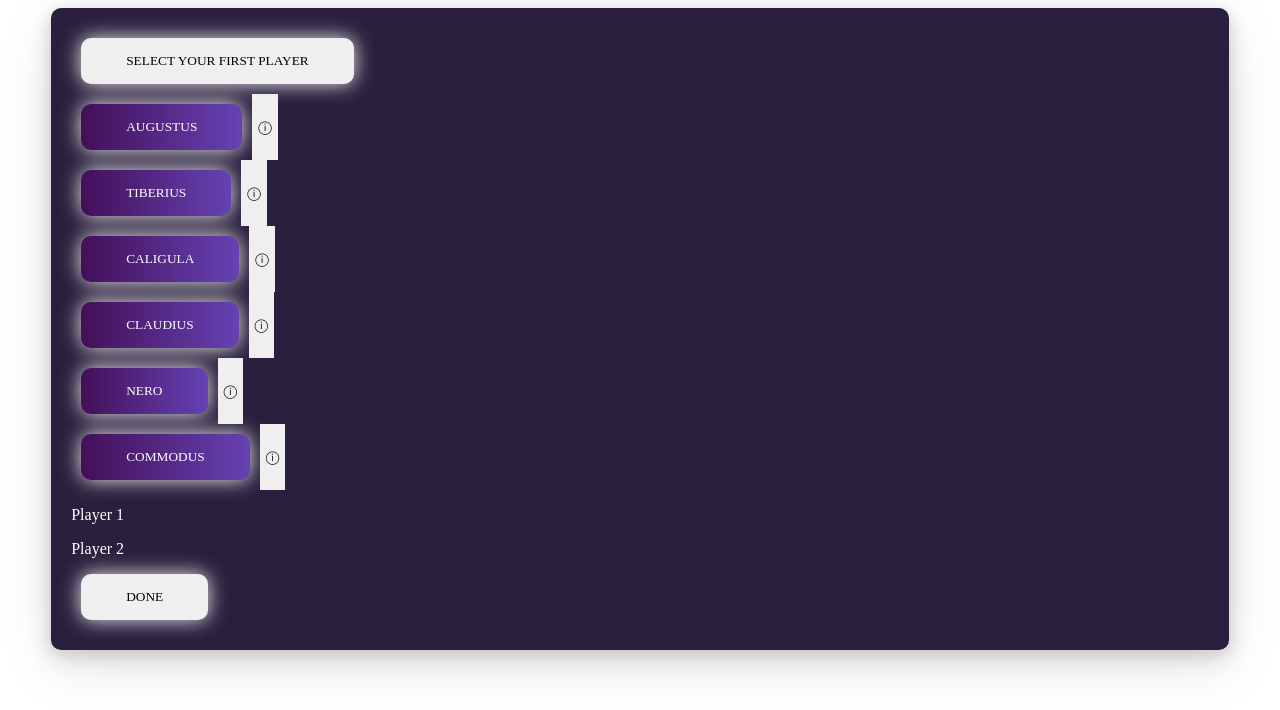
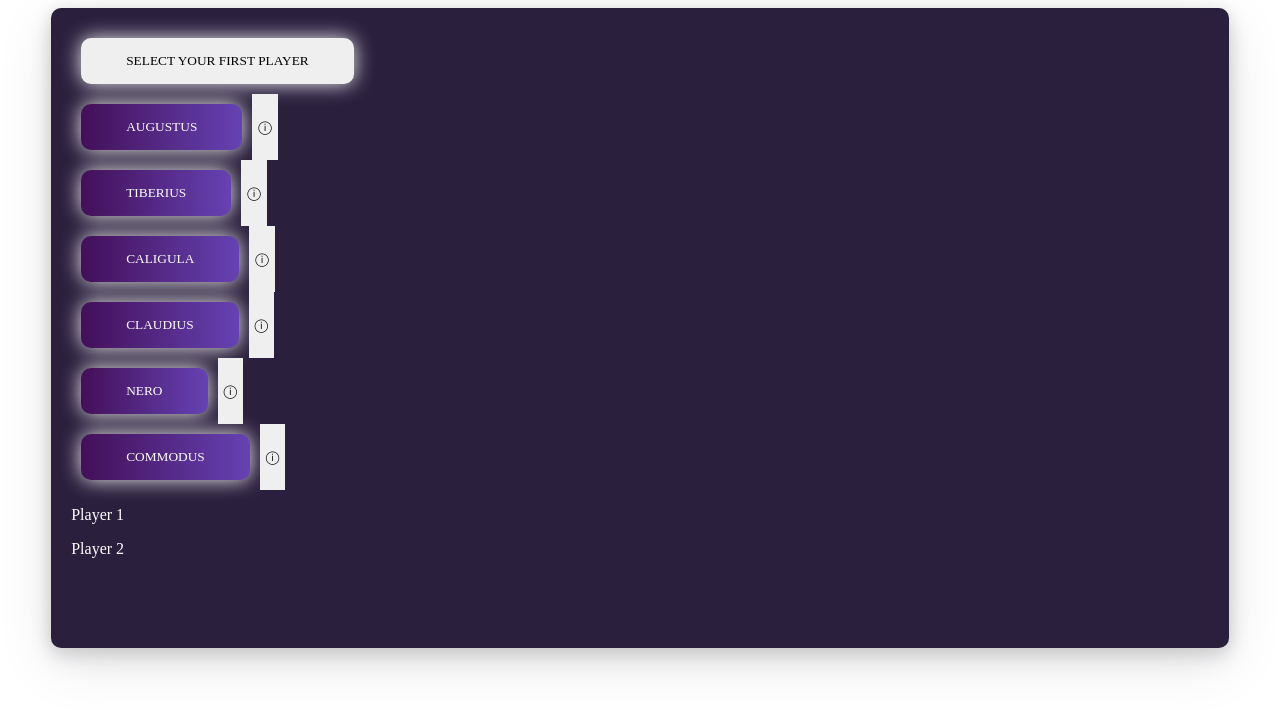
Before and after one commit to MargaretDobson/Roman-Emperors-Portfolio-React, a React (Vite) app: page / in a window 1280 px wide. Shown: the top 710 px of the page. Built offline with nearby package versions, Linux system fonts and the light colour scheme.

Commit message:
Found bug

```diff
--- a/src/components/gameComponents.tsx/Game.tsx
+++ b/src/components/gameComponents.tsx/Game.tsx
@@ -33,17 +33,20 @@ export default function Game(){
 
 
     function handlePlayers(name: string, switchval: boolean){ // takes selected players from lifted state and sets them
+        console.log(switchval)
         if(switchval){
             setSelectPlayerOne(prev => ({...prev, name: name}))
         }
-        else if(!switchval){
+        else if(switchval === false){
             setSelectPlayerTwo(prev => ({...prev, name: name}))
+            handleConfirmTeam(true)
         }
 
     }
 
     function handleConfirmTeam(confirm: boolean){
-        setConfirmTeam(prev => true)
+        console.log(selectPlayerOne)
+        console.log(selectPlayerTwo)
     }
 
     function handleButtonNull(isnull: boolean){
@@ -75,6 +78,7 @@ export default function Game(){
                         playerOne={selectPlayerOne}
                         playerTwo={selectPlayerTwo}
                         confirmTeamPlayers={handleConfirmTeam}
+                        buttonNuller={handleButtonNull}
                     />
 
                     {confirmTeam ?
--- a/src/components/gameComponents.tsx/playerSelection/ConfirmTeam.tsx
+++ b/src/components/gameComponents.tsx/playerSelection/ConfirmTeam.tsx
@@ -5,7 +5,7 @@ type ConfirmPlayerProps = {
 
 export default function ConfirmTeam({ playerOne, playerTwo }: ConfirmPlayerProps){
 
-    const handleYes = () => {"Yes"}
+    const handleYes = () => {console.log("yes")}
     const handleNo = () => {"No"}
 
 
--- a/src/components/gameComponents.tsx/playerSelection/PlayerSelectionScreen.tsx
+++ b/src/components/gameComponents.tsx/playerSelection/PlayerSelectionScreen.tsx
@@ -20,22 +20,19 @@ export default function PlayerSelectionScreen({ teamPlayers, buttonNuller, butto
     const [showConfirmButton, setShowConfirmButton] = useState(false)
     const [handleMap, setHandleMap] = useState(new Map(romanEmperors.map(data => [data.id, data.name])))
 
-    // passed to confirm
-
-
 
 
     function handleClick(id: number, name: string){ // player selection
         setPlayerName(prev => ({...prev, id: id, name: name}))
         setShowConfirmButton(prev => true) // confirm button
-        buttonNuller(true) // set button to null while confirming choice
+        buttonNuller(false) // set button to null while confirming choice
     }
 
     function handleConfirm(choice: boolean){ // player confirmation
         const playerValues = {id: playerName.id, name: playerName.name}
 
         if(choice){
-                //setButtonIsNull(prev => false) // set button to null
+                buttonNuller(true) // set button to null
                 setSwitchPlayers(prev => !prev)
                 setShowConfirmButton(prev => false)
 
@@ -48,7 +45,7 @@ export default function PlayerSelectionScreen({ teamPlayers, buttonNuller, butto
                 if(switchPlayers){ // sets player 1 name
                     teamPlayers(playerValues.name, true)
                 }
-                else if(!switchPlayers){ // sets player 2 name
+                else if(switchPlayers === false){ // sets player 2 name
                     teamPlayers(playerValues.name, false)
                 }
         }
--- a/src/components/gameComponents.tsx/teamComponents/teamOne.tsx
+++ b/src/components/gameComponents.tsx/teamComponents/teamOne.tsx
@@ -1,17 +1,21 @@
+import { useState } from "react";
+
 type ConfirmPlayerProps = {
   playerOne: {name: string};
   playerTwo: {name: string};
   confirmTeamPlayers: (confirm: boolean) => void;
+  buttonNuller: (isnull: boolean) => void;
 };
 
 
 export default function TeamOne({ playerOne, playerTwo, confirmTeamPlayers }: ConfirmPlayerProps) {
+    const [showDone, setShowDone] = useState(false)
 
-    function handleClick(){
+    function handleNullPlayer(){
         if(playerOne.name && playerTwo.name !== null){
             confirmTeamPlayers(true)
         }
-        else if(playerOne.name && playerTwo.name === null){
+        else if(playerOne.name || playerTwo.name === null){
             confirmTeamPlayers(false)
         }
     }
@@ -28,12 +32,19 @@ export default function TeamOne({ playerOne, playerTwo, confirmTeamPlayers }: Co
                 <p>{playerTwo.name}</p>
             </div>
 
+
             {/* Done button */}
 
-            <button
-                className="btn-white"
-                onClick={handleClick}
-            >Done</button>
+            {showDone ?
+
+                <button
+                    className="btn-white"
+                    onClick={handleNullPlayer}
+                >Done</button>
+
+            : null}
+
+
 
         </div>
     )
```
Also changed, not shown: 1 other file (tests, documents, lock files or other folders).
